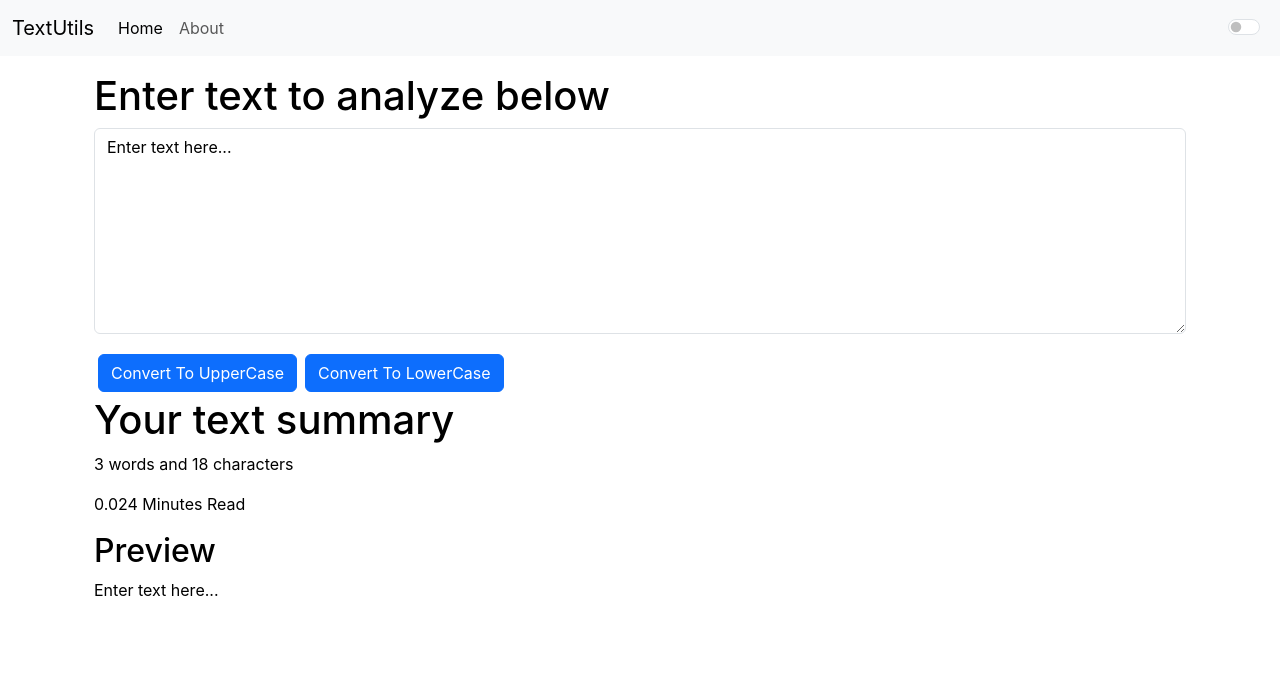
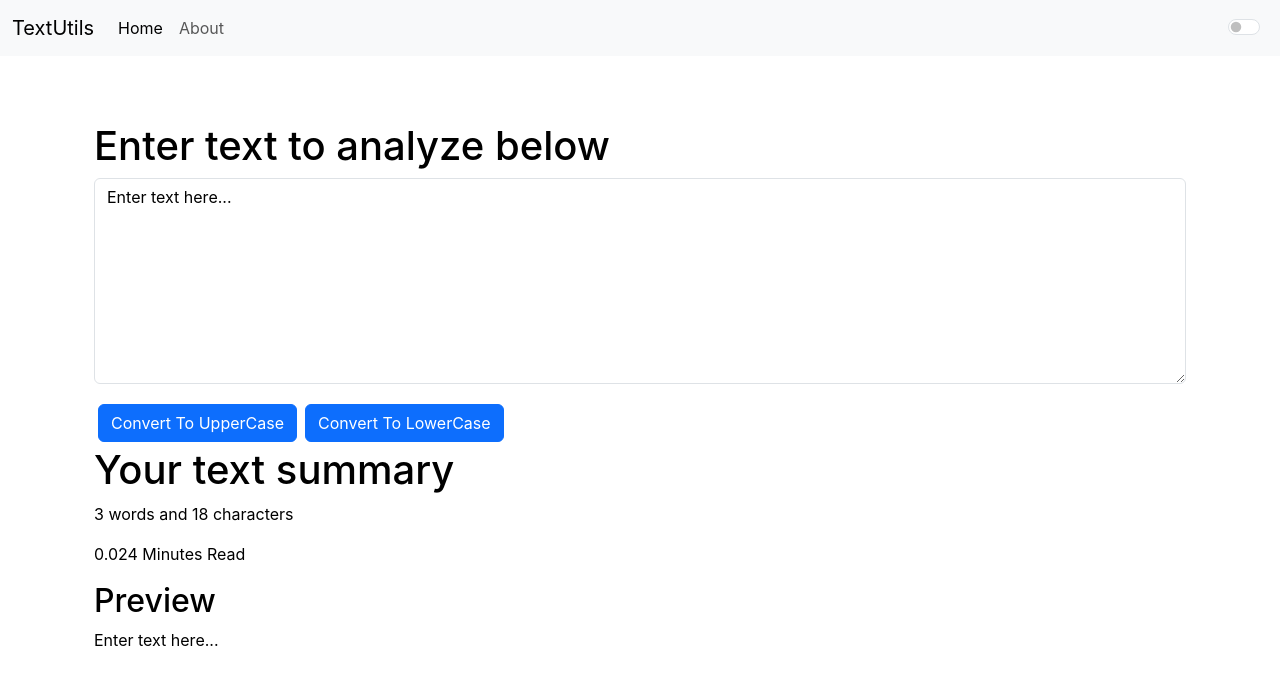
Before and after one commit to Ankita-Subedi/Learning-React, a React (Create React App) app in the folder textutils/: page / in a window 1280 px wide. Shown: the top 684 px of the page. Built offline with nearby package versions, Linux system fonts and the light colour scheme.

Commit message:
fix cls problem

```diff
--- a/textutils/src/components/Alert.js
+++ b/textutils/src/components/Alert.js
@@ -6,8 +6,10 @@
     return lower.charAt(0).toUpperCase() + lower.slice(1);
   }
   return (
-      props.alert && <div className={`alert alert-${props.alert.type} alert-dismissible fade show`} style={{ backgroundColor: '#FFFDD0' }} role="alert">
+    <div style={{height : '50px'}}>
+      {props.alert && <div className={`alert alert-${props.alert.type} alert-dismissible fade show`} style={{ backgroundColor: '#FFFDD0' }} role="alert">
       <strong>{capitalize(props.alert.type)}</strong> : {props.alert.msg}
+      </div>}
       </div>
   )
 }
```
